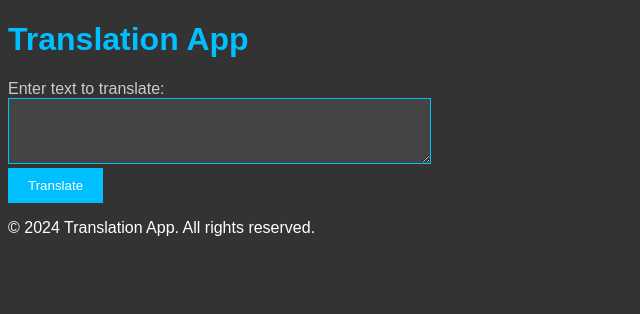
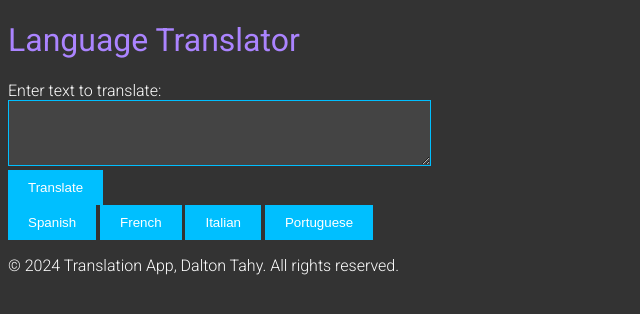
Before and after one commit to daltontahy/Web-Translator, a Flask app: page / in a window 1280 px wide. Shown: the top 314 px of the page, without its empty margins (0-640 px from the left). Run offline with Flask 3, Linux system fonts and the light colour scheme.

Commit message:
added multi-lang funtionality

```diff
--- a/backend/flask-project/app.py
+++ b/backend/flask-project/app.py
@@ -1,4 +1,4 @@
-from flask import Flask, request, jsonify, send_from_directory, render_template
+from flask import Flask, request, jsonify, render_template
 from dotenv import load_dotenv
 import os
 import deepl
@@ -14,22 +14,15 @@ def index():
 
 @app.route('/translate', methods=['POST'])
 def translate_text():
+    input_text = request.json.get('text')
+    target_lang = request.json.get('language')  # Get target language from request
 
-    # Receive input text from the website
-    input_text = request.json.get('text')
-
-    # Check if authentication key is provided
     if os.getenv("DEEPL_API_KEY") is None:
         return jsonify({'error': 'Authentication key not provided'}), 400
 
     try:
-        # Create a Translator object
         translator = deepl.Translator(auth_key=os.getenv("DEEPL_API_KEY"))
-
-        # Translate input text using DeepL API
-        result = translator.translate_text(input_text, target_lang='ES')
-
-        # Return translated text to the website
+        result = translator.translate_text(input_text, target_lang=target_lang)
         return jsonify({'translated_text': result.text})
     except Exception as e:
         return jsonify({'error': str(e)}), 500
--- a/backend/flask-project/static/css/styles.css
+++ b/backend/flask-project/static/css/styles.css
@@ -1,16 +1,20 @@
 body {
     background-color: #333; /* Dark background color */
     color: #fff; /* Light text color */
-    font-family: Arial, sans-serif; /* Use a sans-serif font */
+    font-family: 'Roboto', sans-serif; /* Use a sans-serif font */
+    font-weight: 200; /* Adjust the weight value as needed */
 }
 
 h1 {
-    color: #00bfff; /* Vibrant color for headings */
+    color: #ab84ff; /* Vibrant color for headings */
+    font-family: 'Roboto', sans-serif; /* Use a sans-serif font */
+    font-weight: 400; /* Adjust the weight value as needed */
 }
 
-label {
-    color: #ccc; /* Light color for labels */
+.title {
+    font-weight: 300; /* Adjust the weight value as needed */
 }
+
 
 textarea {
     background-color: #444; /* Dark background color for input */
--- a/backend/flask-project/static/script.js
+++ b/backend/flask-project/static/script.js
@@ -1,6 +1,9 @@
+// This script sends a POST request to the backend when the form is submitted
 document.getElementById('translation-form').addEventListener('submit', function(event) {
     event.preventDefault(); // Prevent form submission
     var inputText = document.getElementById('input-text').value;
+    // By default, translate to English (or any default language you want)
+    var language = document.getElementById('language').value; // Get the selected language
 
     // Send AJAX request to translation endpoint
     var xhr = new XMLHttpRequest();
@@ -17,5 +20,12 @@ document.getElementById('translation-form').addEventListener('submit', function(
     xhr.onerror = function() {
         console.error('Request failed');
     };
-    xhr.send(JSON.stringify({text: inputText}));
+    xhr.send(JSON.stringify({text: inputText, language: language}));
 });
+
+
+// oncall function to set the button langauges
+function setLanguage(language) {
+    // Simply set the language variable without sending a request
+    document.getElementById('language').value = language;
+}
--- a/backend/flask-project/templates/index.html
+++ b/backend/flask-project/templates/index.html
@@ -1,31 +1,52 @@
 <!DOCTYPE html>
 <html lang="en">
-    <head>
-        <meta charset="UTF-8">
-        <meta name="viewport" content="width=device-width, initial-scale=1.0">
-        <title>Translation App</title>
-        <link rel="stylesheet" type="text/css" href="{{ url_for('static', filename='css/styles.css') }}">      </head>
+<head>
+    <!-- Meta tags -->
+    <meta charset="UTF-8">
+    <meta name="viewport" content="width=device-width, initial-scale=1.0">
+    <!-- Title -->
+    <title>Language Translator</title>
+    <!-- Google Fonts -->
+    <link rel="stylesheet" href="https://fonts.googleapis.com/css?family=Roboto:300,400,500,700&display=swap">
+    <!-- External CSS -->
+    <link rel="stylesheet" type="text/css" href="{{ url_for('static', filename='css/styles.css') }}">
+</head>
+
 <body class="dark-theme">
 
     <header>
-        <h1 class="logo">Translation App</h1>
+        <!-- Logo -->
+        <h1 class="logo">Language Translator</h1>
     </header>
 
     <main>
         <section class="translation-section">
+            <!-- Translation Form -->
             <form id="translation-form">
                 <label for="input-text">Enter text to translate:</label><br>
                 <textarea id="input-text" name="input-text" rows="4" cols="50"></textarea><br>
+                <input type="hidden" id="language" name="language" value="">
+                <!-- Translate Button -->
                 <button type="submit" class="cta-button">Translate</button>
             </form>
+            <!-- Language Selection Buttons -->
+            <div id="language-selection">
+                <button onclick="setLanguage('es')">Spanish</button>
+                <button onclick="setLanguage('fr')">French</button>
+                <button onclick="setLanguage('it')">Italian</button>
+                <button onclick="setLanguage('pt')">Portuguese</button>
+            </div>
+            <!-- Translated Text -->
             <div id="translated-text" class="translated-text"></div>
         </section>
     </main>
 
     <footer>
-        <p>&copy; 2024 Translation App. All rights reserved.</p>
+        <!-- Footer Text -->
+        <p>&copy; 2024 Translation App, Dalton Tahy. All rights reserved.</p>
     </footer>
 
+    <!-- JavaScript -->
     <script src="../static/script.js"></script>
 
 </body>
```
Also changed, not shown: 1 other file.
